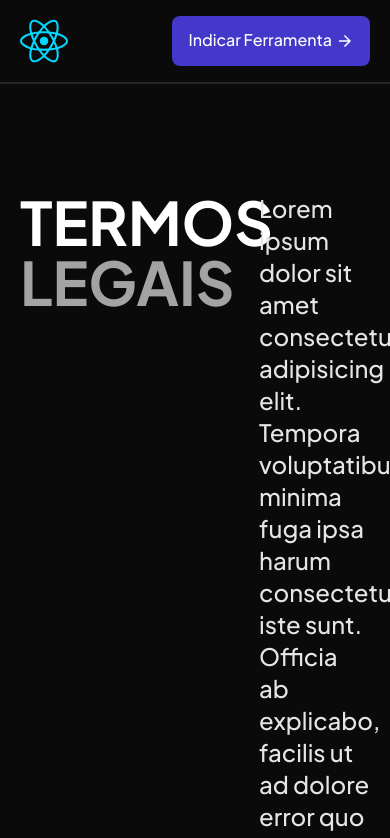
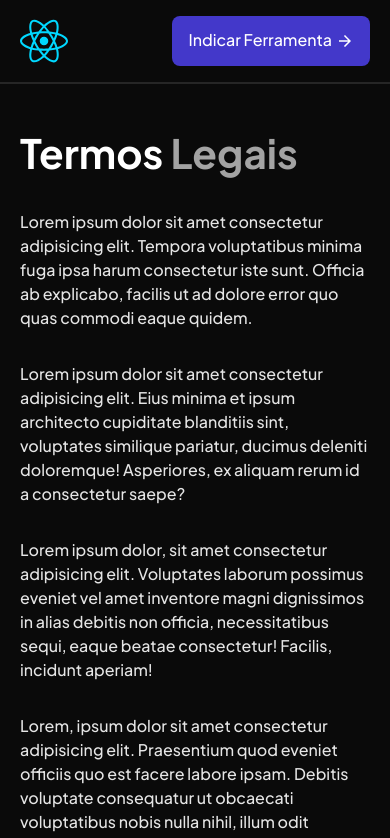
Before and after one commit to SnayderRodrigues/frontcards, a React (Vite) app: page /legal in a window 390 px wide. Shown: the top 838 px of the page. Built offline with nearby package versions, Linux system fonts and the light colour scheme.

Commit message:
update: Add new Legal Page styles and update Footer.jsx component

```diff
--- a/src/app/legal/Page.jsx
+++ b/src/app/legal/Page.jsx
@@ -1,39 +1,39 @@
 import React from "react";
-import AuthorImage from "../../assets/react.svg";
 
 const LegalPage = () => {
   return (
     <>
       <section className="font-medium">
-        <div className="wrapper grid grid-cols-2 gap-32 pt-48 pb-32">
-          <h1 className="text-6xl font-bold uppercase">
-            Termos <br /> <span className="text-neutral-400">Legais</span>
+        <div className="wrapper pt-32 sm:pt-36 lg:pt-36 xl:pt-40 pb-12 md:pb-16 lg:pb-32">
+          <h1 className="leading-tight font-bold mb-8 lg:mb-12 xl:mb-16">
+            Termos <span className="text-neutral-400">Legais</span>
           </h1>
-          <div className="flex flex-col gap-8 text-2xl text-neutral-200 max-w-[60ch]">
+          <div className="flex items-center gap-16">
+            <div className="flex flex-col gap-8 text-base sm:text-lg lg:text-xl xl:text-2xl text-neutral-200 max-w-[60ch]">
               <p>
                 Lorem ipsum dolor sit amet consectetur adipisicing elit. Tempora
-              voluptatibus minima fuga ipsa harum consectetur iste sunt. Officia
-              ab explicabo, facilis ut ad dolore error quo quas commodi eaque
-              quidem.
+                voluptatibus minima fuga ipsa harum consectetur iste sunt.
+                Officia ab explicabo, facilis ut ad dolore error quo quas
+                commodi eaque quidem.
               </p>
               <p>
-              Lorem ipsum dolor sit amet consectetur adipisicing elit. Tempora
-              voluptatibus minima fuga ipsa harum consectetur iste sunt. Officia
-              ab explicabo, facilis ut ad dolore error quo quas commodi eaque
-              quidem.
+                Lorem ipsum dolor sit amet consectetur adipisicing elit. Eius
+                minima et ipsum architecto cupiditate blanditiis sint,
+                voluptates similique pariatur, ducimus deleniti doloremque!
+                Asperiores, ex aliquam rerum id a consectetur saepe?
               </p>
               <p>
-              Lorem ipsum dolor sit amet consectetur adipisicing elit. Tempora
-              voluptatibus minima fuga ipsa harum consectetur iste sunt. Officia
-              ab explicabo, facilis ut ad dolore error quo quas commodi eaque
-              quidem.
+                Lorem ipsum dolor, sit amet consectetur adipisicing elit.
+                Voluptates laborum possimus eveniet vel amet inventore magni
+                dignissimos in alias debitis non officia, necessitatibus sequi,
+                eaque beatae consectetur! Facilis, incidunt aperiam!
               </p>
-            <div className="text-base flex items-center gap-4">
-              <img src={AuthorImage} alt="" />
-              <div className="flex flex-col text-2xl">
-                <span className="text-white">Snayder Rodrigues</span>
-                <span>Frontend Developer</span>
-              </div>
+              <p>
+                Lorem, ipsum dolor sit amet consectetur adipisicing elit.
+                Praesentium quod eveniet officiis quo est facere labore ipsam.
+                Debitis voluptate consequatur ut obcaecati voluptatibus nobis
+                nulla nihil, illum odit tempore magni.
+              </p>
             </div>
           </div>
         </div>
--- a/src/components/Footer.jsx
+++ b/src/components/Footer.jsx
@@ -31,24 +31,24 @@ const Footer = () => {
             </a>
           </div>
         </div>
-        <div className="flex flex-col gap-4 text-lg lg:text-xl font-medium">
+        <div className="shrink-0 flex flex-col gap-4 text-lg lg:text-xl font-medium">
           <Link
             to="/"
-            className="w-fit hover:text-neutral-400 transition-colors"
+            className="w-fit md:hover:text-neutral-400 transition-colors"
             onClick={scrollToTop}
           >
             Início
           </Link>
           <Link
             to="/about"
-            className="w-fit hover:text-neutral-400 transition-colors"
+            className="w-fit md:hover:text-neutral-400 transition-colors"
             onClick={scrollToTop}
           >
             Sobre
           </Link>
           <Link
             to="/legal"
-            className="w-fit hover:text-neutral-400 transition-colors"
+            className="w-fit md:hover:text-neutral-400 transition-colors"
             onClick={scrollToTop}
           >
             Termos Legais
@@ -56,7 +56,7 @@ const Footer = () => {
           <a
             href="https://forms.gle/Rh2qCEwa7H3DAUQ26"
             target="_blank"
-            className="w-fit hover:text-neutral-400 transition-colors"
+            className="w-fit md:hover:text-neutral-400 transition-colors"
           >
             Indicar Ferramenta
           </a>
```
Lines whose indentation alone changed are shown as unchanged.
